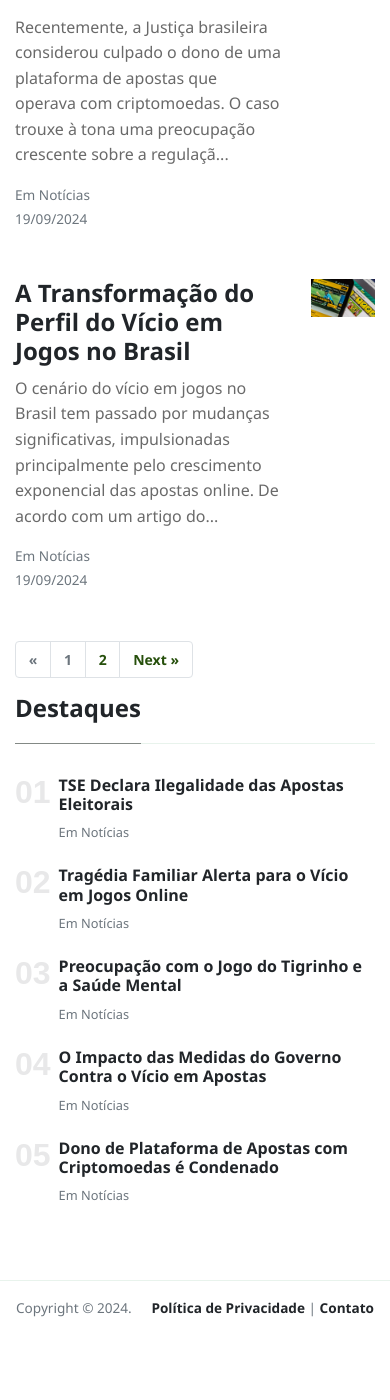
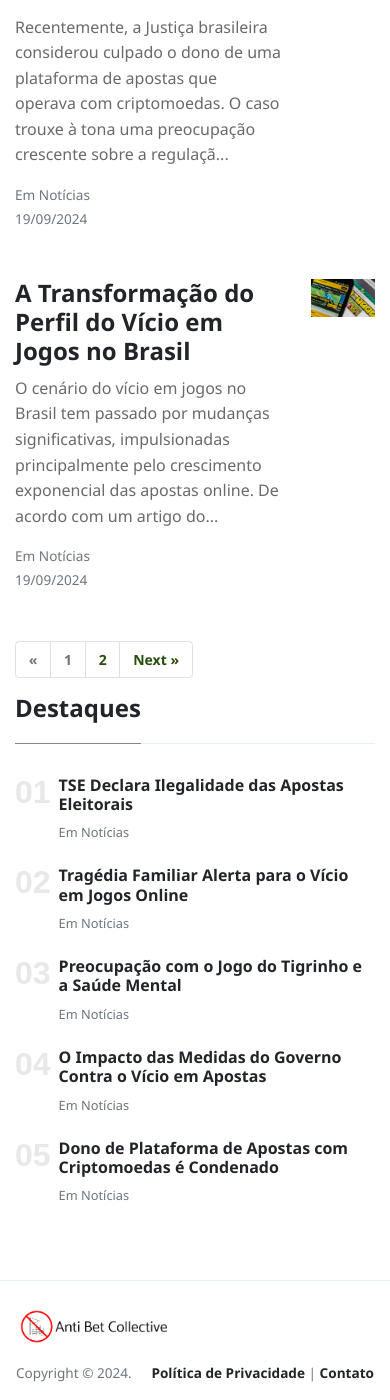
Before and after one commit to antibetcollective/antibetcollective.github.io, a Jekyll site: the page built from index.html, in a window 390 px wide and 1400 px high, scrolled down 3335 px. Built offline with Jekyll 4.4.1, drawn with Linux system fonts in a browser that asks for light colours; nearby versions of some CDN libraries; the list of posts is cut into pages by our own code; before the commit the page ends 4670 px from its top, so only the background shows below that.

Commit message:
Site posts update

```diff
--- a/assets/css/theme.css
+++ b/assets/css/theme.css
@@ -834,4 +834,7 @@ div.a2a_full_footer {display:none;}
 	.desktop-footer-brand {
 		display:none;
 	}
+	.mobile-footer-brand {
+		display:block;
+	}
 }
```
